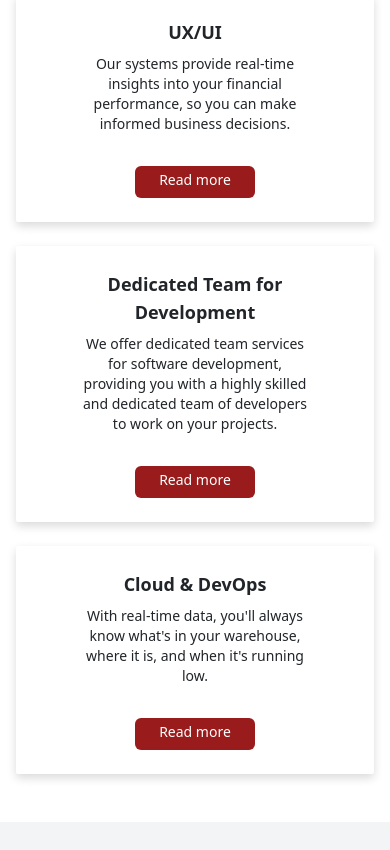
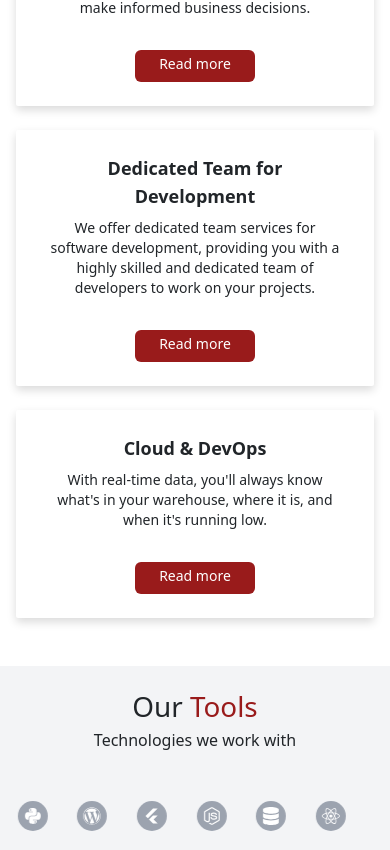
Before and after one commit to Chy-Zaber-Bin-Zahid/CodeSync5, a Next.js app: page / in a window 390 px wide. Shown: the part 2838-3688 px from the top of the page. Built offline with nearby package versions, Linux system fonts and the light colour scheme; no server answers.

Commit message:
tools section responsive done for now

```diff
--- a/components/home/Services.tsx
+++ b/components/home/Services.tsx
@@ -44,7 +44,7 @@ function Services() {
                     </div>
                     <div className='w-full grid grid-cols-3 mq-875:grid-cols-2 mq-565:grid-cols-1 gap-4'>
                         {services.map((item) => (
-                            <div key={item.name} className="service-card py-4 px-16 mq-565:px-16  mq-950:px-8 flex flex-col gap-2 justify-start items-center rounded-sm shadow-services-card">
+                            <div key={item.name} className="service-card py-4 px-16 mq-565:px-16 mq-400:px-8 mq-950:px-8 flex flex-col gap-2 justify-start items-center rounded-sm shadow-services-card">
                                 <h1 className="text-lg text-center m-0 font-bold" >{item.name}</h1>
                                 <p className="text-sm text-center m-0 flex-grow">{item.description}</p>
                                 <Link href={`/${item.link}`} ><button className="mt-4 pb-2 pt-1 px-10 mq-875:px-6 mq-875:text-sm mq-950:px-8 bg-primaryText transition-all from-neutral-300 hover:bg-primaryText-hover rounded text-white">Read more</button></Link>
--- a/components/home/Tools.tsx
+++ b/components/home/Tools.tsx
@@ -2,7 +2,7 @@ import React from 'react'
 import { tools } from '@/utils/tools'
 
 function Tools() {
-  const commonStyleIcon = "bg-gray-400 p-3 rounded-full text-3xl text-white transition-all duration-300 hover:scale-125"
+  const commonStyleIcon = "bg-gray-400 p-[12px] mq-400:p-[6px] mq-565:p-[8px] mq-875:p-[10px] rounded-full text-3xl mq-875:text-xl mq-500:text-lg text-white transition-all duration-300 hover:scale-125"
   const commonStyleIconParent = "flex-shrink-0 w-full flex justify-around animate-loop-scroll items-center group-hover:paused"
 
   return (
--- a/tailwind.config.ts
+++ b/tailwind.config.ts
@@ -40,8 +40,9 @@ const config: Config = {
         "min-mq-1301": { min: "1301px" },
         "mq-950": {max: "950px"},
         "mq-875": {max: "875px"},
+        "mq-765": { max: "765px" },
         "mq-565": {max: "565px"},
-        "mq-765": { max: "765px" },
+        "mq-500": {max: "500px"},
         "mq-400": { max: "400px" },
       },
       animation: {
```
